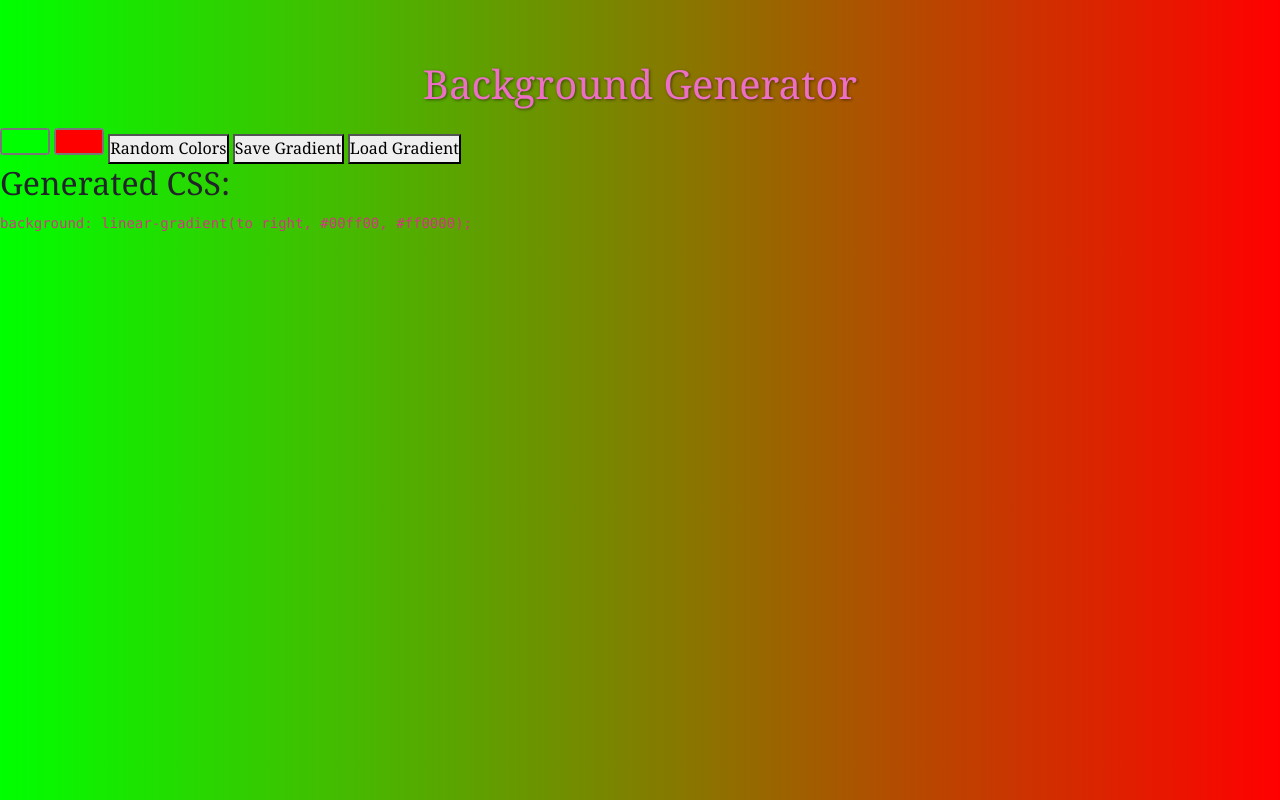
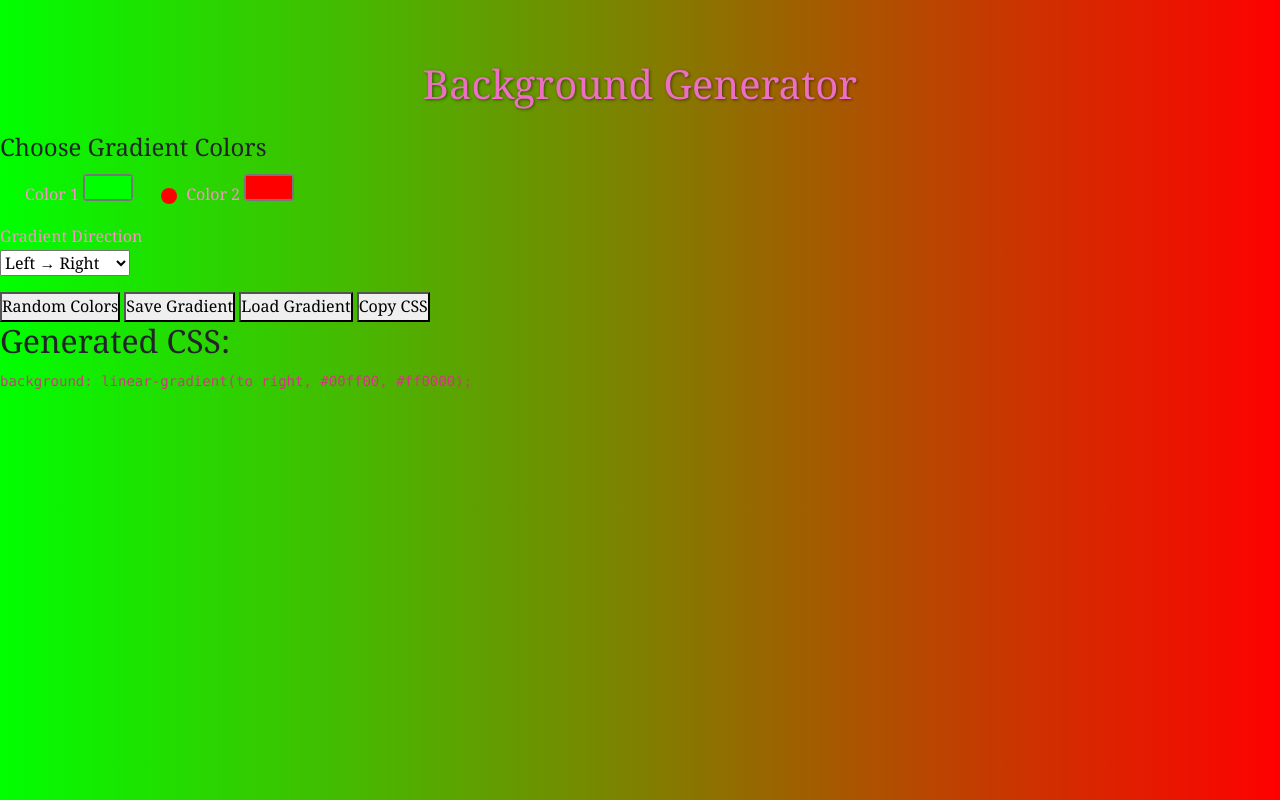
Before and after one commit to SsejjengoEdward8576/ssejjengoedward8576.sektawebsite.io, a React app: page public/Projects/backgroundGenerator/index-bg.html in a window 1280 px wide. Built offline with nearby package versions, Linux system fonts and the light colour scheme; files whose address does not match are found by name.

Commit message:
Update index-bg.html, adding some features

```diff
--- a/public/Projects/backgroundGenerator/index-bg.html
+++ b/public/Projects/backgroundGenerator/index-bg.html
@@ -1,34 +1,61 @@
 <!DOCTYPE html>
 <html lang="en">
-
 <head>
     <meta charset="UTF-8">
     <meta name="viewport" content="width=device-width, initial-scale=1.0">
     <title>Background Generator</title>
+    <meta name="description" content="Generate beautiful CSS gradients instantly and preview the result.">
     <link rel="stylesheet" href="styles/main.css">
+    <link rel="icon" type="image/png" href="favicon.png">
 </head>
-
 <body>
+    <noscript>
+        <p style="color: red; text-align:center;">This application requires JavaScript to function properly.</p>
+    </noscript>
     <header class="header">
         <h1 class="header__title">Background Generator</h1>
     </header>
     <main class="main">
-        <div class="controls">
-            <input class="color1" type="color" name="color1" value="#00ff00">
-            <input class="color2" type="color" name="color2" value="#ff0000">
-            <button id="randomize" class="button">Random Colors</button>
-            <button id="save" class="button">Save Gradient</button>
-            <button id="load" class="button">Load Gradient</button>
-        </div>
-        <div class="gradient-preview">
+        <section class="controls" aria-label="Gradient Controls">
+            <fieldset class="color-pickers">
+                <legend>Choose Gradient Colors</legend>
+                <label for="color1">
+                    <span style="display:inline-block;width:1em;height:1em;background:#00ff00;border-radius:50%;vertical-align:middle;margin-right:0.3em;"></span>
+                    Color 1
+                </label>
+                <input id="color1" class="color1" type="color" name="color1" value="#00ff00" aria-label="Select first gradient color">
+
+                <label for="color2" style="margin-left:1.5em;">
+                    <span style="display:inline-block;width:1em;height:1em;background:#ff0000;border-radius:50%;vertical-align:middle;margin-right:0.3em;"></span>
+                    Color 2
+                </label>
+                <input id="color2" class="color2" type="color" name="color2" value="#ff0000" aria-label="Select second gradient color">
+            </fieldset>
+            <label for="direction" style="margin-top:1em;display:block;">Gradient Direction</label>
+            <select id="direction" name="direction" aria-label="Select gradient direction">
+                <option value="to right">Left → Right</option>
+                <option value="to left">Right → Left</option>
+                <option value="to bottom">Top → Bottom</option>
+                <option value="to top">Bottom → Top</option>
+                <option value="135deg">Diagonal ↘︎</option>
+                <option value="45deg">Diagonal ↗︎</option>
+            </select>
+            <div class="button-group" style="margin-top:1em;">
+                <button id="randomize" class="button" aria-label="Randomize colors">Random Colors</button>
+                <button id="save" class="button" aria-label="Save current gradient">Save Gradient</button>
+                <button id="load" class="button" aria-label="Load saved gradient">Load Gradient</button>
+                <button id="copyCSS" class="button" aria-label="Copy CSS to clipboard">Copy CSS</button>
+            </div>
+            <div id="toast" role="status" aria-live="polite" style="display:none;"></div>
+        </section>
+        <section class="gradient-preview" aria-label="Gradient Preview">
             <div class="gradient" id="gradient"></div>
             <div class="css">
                 <h2 class="css__title">Generated CSS:</h2>
                 <code class="css__code" id="cssCode"></code>
             </div>
-        </div>
+        </section>
     </main>
     <script src="script-bg.js"></script>
 </body>
-
 </html>
```
